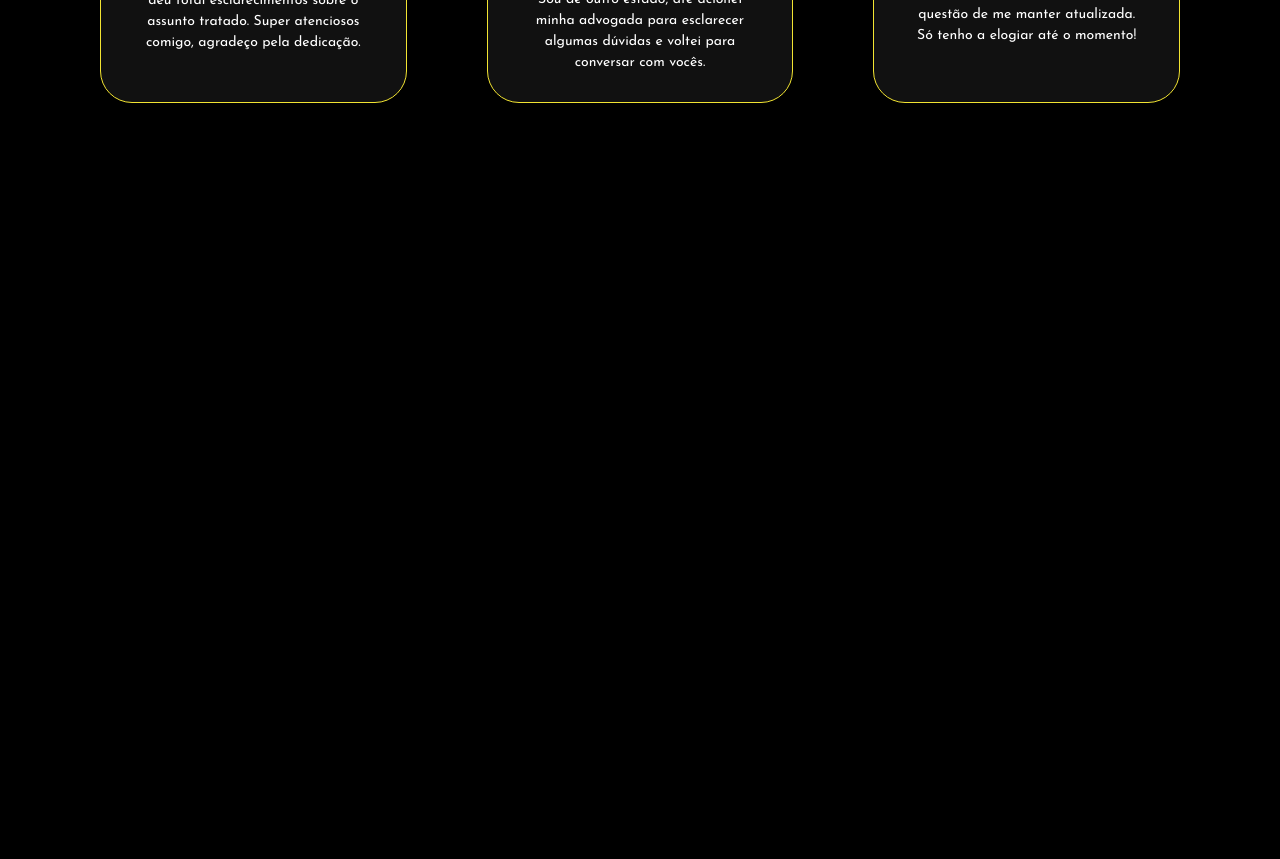
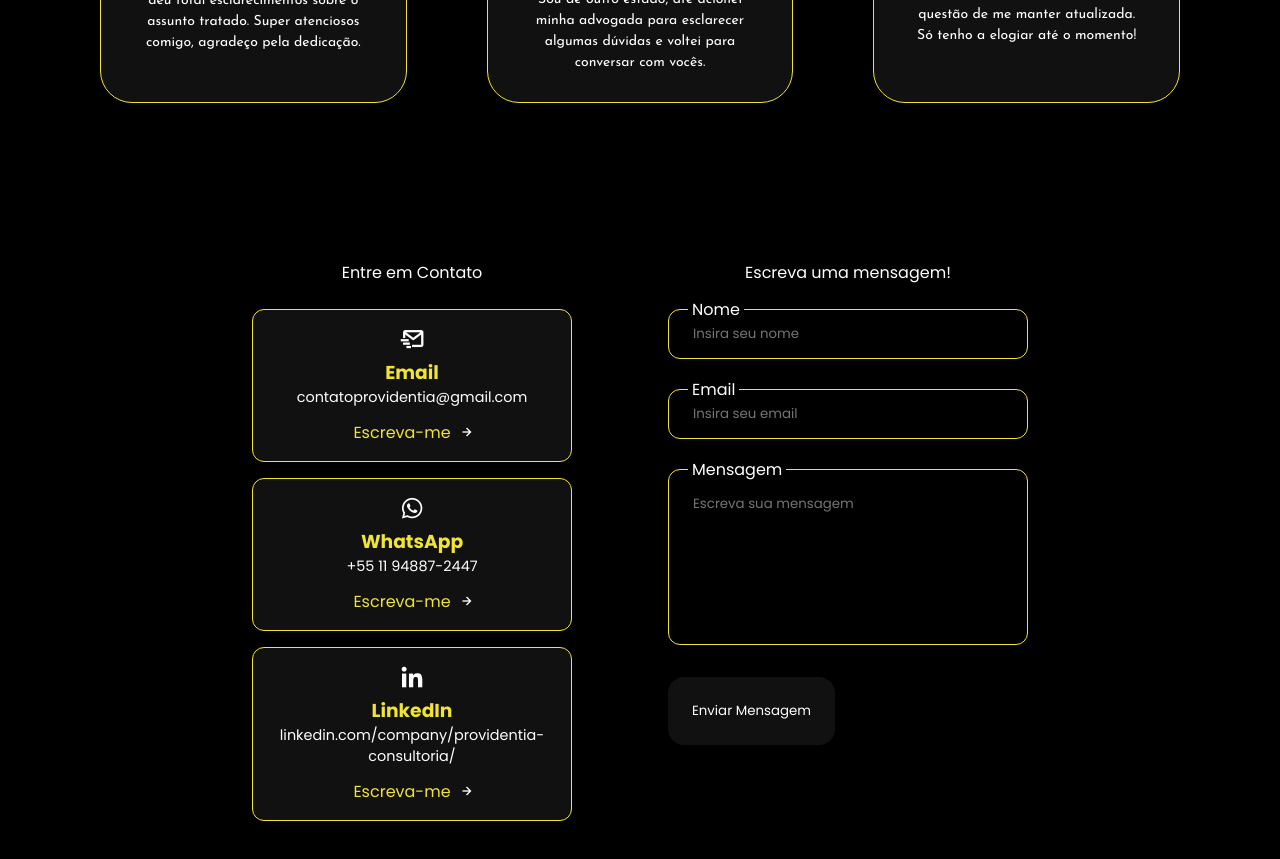
Before and after one commit to albertoaugusto/providentia, a React (Vite) app: page / in a window 1280 px wide. Shown: the part 2740-3599 px from the top of the page. Before the commit the page ends 2875 px from the top, so only its background shows below. Built offline with nearby package versions, Linux system fonts and the light colour scheme.

Commit message:
main finish

```diff
--- a/index.html
+++ b/index.html
@@ -3,7 +3,7 @@
   <head>
     <meta charset="UTF-8" />
     <meta name="viewport" content="width=device-width, initial-scale=1.0" />
-    <link rel="favicon" href="../logo-digital.png" type="image/x-icon">
+    <link rel="favicon" href="./src/assets/logo-digital.png" type="image/x-icon">
     <!--fonts-->
     <!--poppins-->
     <link rel="preconnect" href="https://fonts.googleapis.com">
@@ -16,6 +16,8 @@
     <!--BoxIcons-->
     <link href='https://unpkg.com/boxicons@2.1.4/css/boxicons.min.css' rel='stylesheet'>
     <!--title-->
+    <!--FontAwesome-->
+    <link rel="stylesheet" href="https://cdnjs.cloudflare.com/ajax/libs/font-awesome/6.5.1/css/all.min.css" integrity="sha512-DTOQO9RWCH3ppGqcWaEA1BIZOC6xxalwEsw9c2QQeAIftl+Vegovlnee1c9QX4TctnWMn13TZye+giMm8e2LwA==" crossorigin="anonymous" referrerpolicy="no-referrer" />
     <title>Providentia Consultoria</title>
   </head>
   <body>
--- a/package.json
+++ b/package.json
@@ -10,6 +10,8 @@
     "preview": "vite preview"
   },
   "dependencies": {
+    "@emailjs/browser": "^3.12.1",
+    "bootstrap": "^5.3.2",
     "react": "^18.2.0",
     "react-dom": "^18.2.0",
     "sass": "^1.69.5"
--- a/src/App.jsx
+++ b/src/App.jsx
@@ -3,6 +3,7 @@ import Header from './components/header/Header'
 import Services from './components/main/services/Services'
 import About from './components/main/about/About'
 import Briefs from './components/main/briefs/Briefs'
+import Form from './components/main/form/Form'
 
 function App() {
   return (
@@ -12,6 +13,7 @@ function App() {
         <Services />
         <About />
         <Briefs />
+        <Form />
     </main>
     </>
   )
--- a/src/components/main/about/about.sass
+++ b/src/components/main/about/about.sass
@@ -30,7 +30,7 @@
   width: 1.8rem
   height: 0.2rem
   background: variables.$font-color3
-  border:none
+  border: none
   transition: .4s
 
 .seperator
--- a/src/components/main/form/Form.jsx
+++ b/src/components/main/form/Form.jsx
@@ -0,0 +1,103 @@
+import './form.sass'
+import React, { useRef } from 'react';
+import emailjs from '@emailjs/browser';
+
+const Form = () => {
+
+  const form = useRef();
+
+  const sendEmail = (e) => {
+    e.preventDefault();
+
+    emailjs.sendForm('service_dlpoko9', 'template_nu91958', form.current, 'lXL8ye_bq9KWLD8_U')
+      .then((result) => {
+          console.log(result.text);
+          console.log("message sent")
+           e.target.reset()
+           alert("Mensagem enviada com sucesso!")
+      }, (error) => {
+          console.log(error.text);
+      });
+  };
+
+  return (
+    <section className="form-section section container" id="contact">
+      <h3 className="title-section">Contate-nos</h3>
+      <div className="form-container container grid">
+        <div className="form-content">
+          <h3 className="form-title">
+            Entre em Contato
+          </h3>
+          {/*left cards*/}
+          <div className="form-info">
+            {/*card 1*/}
+            <div className="contact-card">
+                <i className="bx bx-mail-send contact-icon"></i>
+
+                <h3 className="contact-card-title">
+                    Email
+                </h3>
+                <span className="contact-card-data">contatoprovidentia@gmail.com</span>
+                <a href="mailto:contatoprovidentia@gmail.com" rel="noreferrer" target="_blank" className="contact-button">
+                  Escreva-me <i className="bx bx-right-arrow-alt contact-button-icon"></i>
+                </a>
+            </div>
+            {/*card 2*/}
+            <div className="contact-card">
+                <i className="bx bxl-whatsapp contact-icon"></i>
+
+                <h3 className="contact-card-title">
+                    WhatsApp
+                </h3>
+                <span className="contact-card-data">+55 11 94887-2447</span>
+                <a href="https://wa.me/5511948872447" rel="noreferrer" target="_blank" className="contact-button">
+                  Escreva-me <i className="bx bx-right-arrow-alt contact-button-icon"></i>
+                </a>
+            </div>
+            {/*card 3*/}
+            <div className="contact-card">
+                <i className="bx bxl-linkedin contact-icon"></i>
+
+                <h3 className="contact-card-title">
+                    LinkedIn
+                </h3>
+                <span className="contact-card-data">linkedin.com/company/providentia-consultoria/</span>
+                <a href="https://www.linkedin.com/company/providentia-consultoria/" rel="noreferrer" target="_blank" className="contact-button">
+                    Escreva-me <i className="bx bx-right-arrow-alt contact-button-icon"></i>
+                </a>
+            </div>
+          </div>
+        </div>
+        <div className="contact-content">
+            <h3 className="form-title">
+              Escreva uma mensagem!
+            </h3>
+            <form ref={form} onSubmit={sendEmail} className="contact-form">
+                {/*input 1*/}
+                <div className="contact-form-div">
+                  <label className="contact-form-tag">Nome</label>
+                  <input type="text" name="user_name" className="contact-form-input" placeholder="Insira seu nome"/>
+                </div>
+                {/*input 2*/}
+                <div className="contact-form-div">
+                  <label className="contact-form-tag">Email</label>
+                  <input type="email" name="user_email" className="contact-form-input" placeholder="Insira seu email"/>
+                </div>
+                {/*input 3*/}
+                <div className="contact-form-div contact-form-area">
+                  <label className="contact-form-tag">Mensagem</label>
+                  <textarea name="message" cols="30" rows="10" className="contact-form-input" placeholder="Escreva sua mensagem">
+                  </textarea>
+                </div>
+
+                <button className="button-form button-flex" value="Send">
+                    Enviar Mensagem
+                </button>
+            </form>
+        </div>
+      </div>
+    </section>
+  )
+}
+
+export default Form
--- a/src/components/main/form/form.sass
+++ b/src/components/main/form/form.sass
@@ -0,0 +1,142 @@
+@use '../../../styles/variables'
+
+.form-container
+    grid-template-columns: repeat(2, max-content)
+    justify-content: center
+    column-gap: 6rem
+    padding-bottom: 3rem
+    color: #fff
+
+.form-title
+    text-align: center
+    font-size: 1rem
+    font-weight: 400
+    margin-bottom: variables.$mb-1-5
+
+.form-info
+    display: grid
+    row-gap: 1rem
+    grid-template-columns: 20rem
+
+
+/*right side form*/
+.contact-form
+    width: 20rem
+
+.contact-card
+    background-color: #111
+    border: 1px solid variables.$font-color3
+    padding: 1rem
+    border-radius: .75rem
+    text-align: center
+
+.contact-icon
+    font-size: 1.7rem
+    color: #fff
+    margin-bottom: variables.$mb-0-25
+
+.contact-card-title
+    font-weight: variables.$font-size-medium
+    color: variables.$font-color3
+
+.contact-card-data
+    font-size: .9rem
+    display: block
+    margin-bottom: variables.$mb-0-75
+
+.contact-button
+    color: variables.$font-color3
+    font-size: 1rem
+    display: inline-flex
+    align-items: center
+    justify-content: center
+    column-gap: .25rem
+
+.contact-button-icon
+    font-size: 1rem
+    transition: .4s ease-in-out
+
+.contact-button:hover,
+.contact-button-icon
+    transform: translateX(0.25rem)
+    color: #fff
+
+.contact-form
+    width: 360px
+
+.contact-form-div
+    position: relative
+    margin-bottom: variables.$mb-2
+    height: 3rem
+
+.contact-form-input
+    position: absolute
+    top: 0
+    left: 0
+    width: 100%
+    height: 100%
+    border: 1px solid variables.$font-color3
+    background: none
+    color: #fff
+    outline: none
+    border-radius: .75rem
+    padding: 1.5rem
+    z-index: 1
+
+.contact-form-tag
+    position: absolute
+    top: -1rem
+    left: 1.25rem
+    padding: .25rem
+    background-color: variables.$bg-color3
+    z-index: 10
+
+.contact-form-area
+    height: 11rem
+
+.contact-form-area textarea
+    resize: none
+
+.button-flex
+  display: inline-flex
+  align-items: center
+
+.button-form
+  display: inline-block
+  background-color: #111
+  color: #fff
+  padding: 1.5rem
+  border-radius: 1rem
+  transition: .3s
+
+.button-form:hover
+  background-color: variables.$font-color3
+
+.button-icon
+  margin-left: variables.$mb-0-5
+
+/*responsive*/
+@media screen and (max-width: 992px)
+    .contact-container
+        column-gap: 3rem
+
+@media screen and (max-width: 768px)
+    .contact-container
+        grid-template-columns: 1fr
+        row-gap: 3rem
+
+    .contact-info
+        justify-content: center
+
+    .contact-form
+        margin: 0 auto
+
+
+@media screen and (max-width: 576px)
+    .contact-info
+        grid-template-columns: 1fr
+
+    .contact-form
+        width: 100%
+
+@media screen and (max-width: 350px)
```
Also changed, not shown: 1 other file (tests, documents, lock files or other folders).
